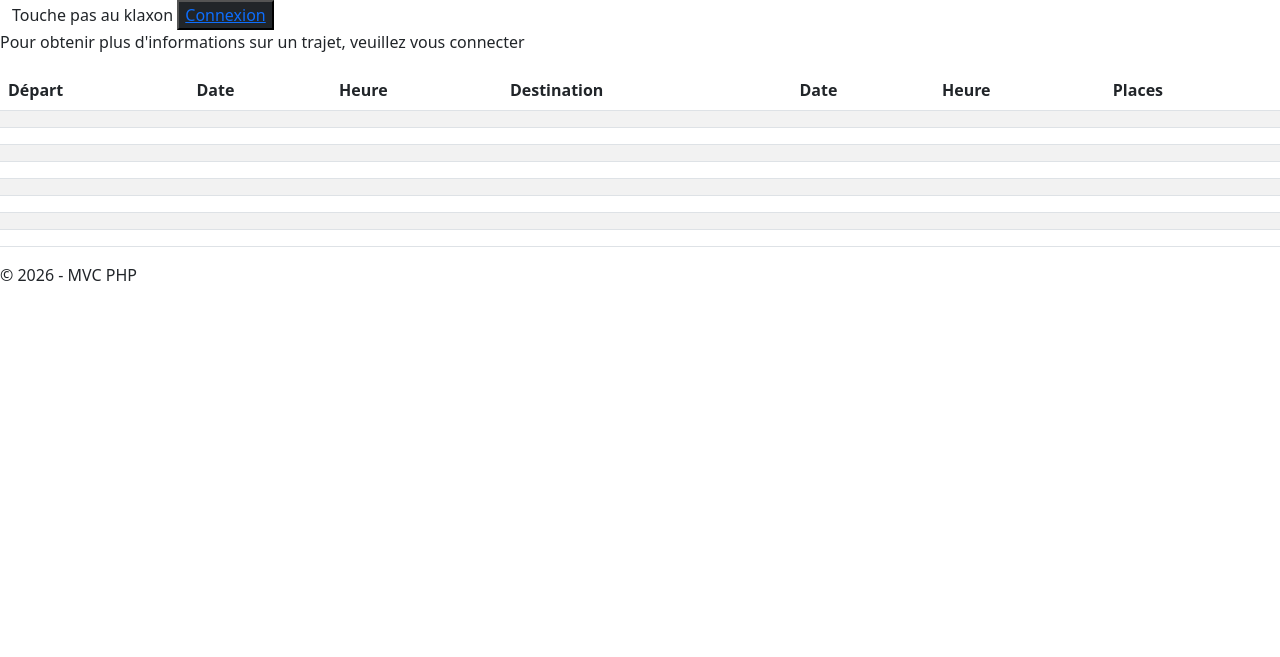
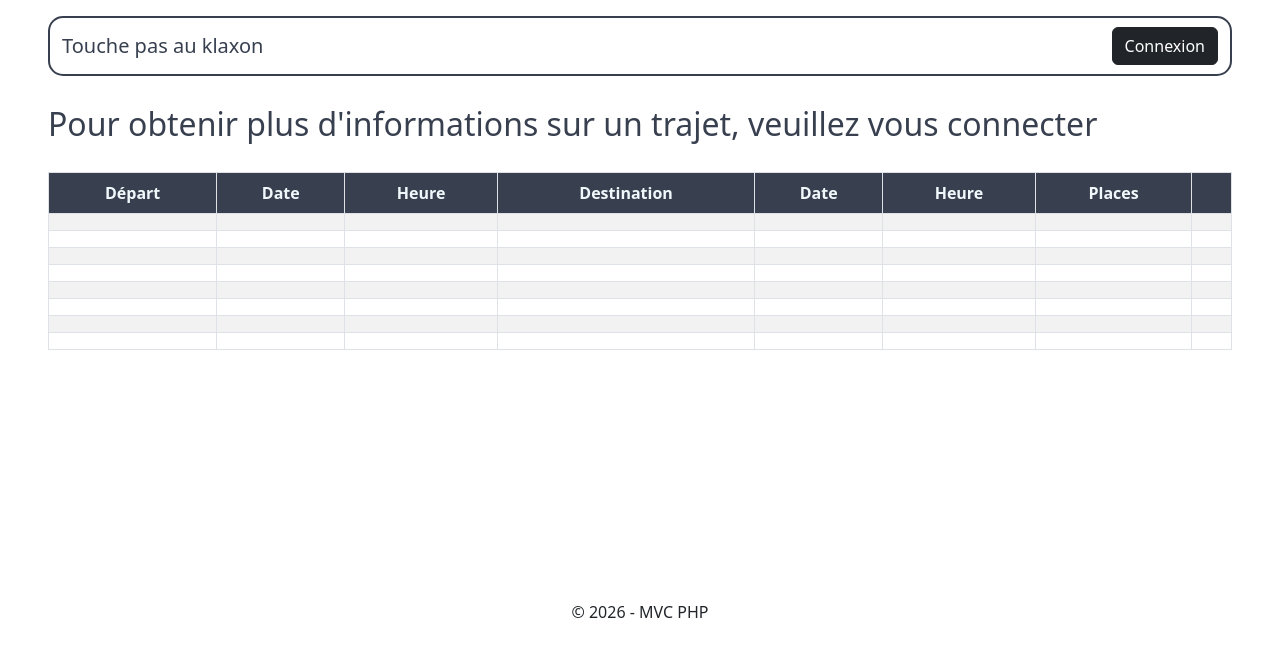
Before and after one commit to Laurinedbt/touchepasauklaxon, a PHP site: page /templates/home.php in a window 1280 px wide. Shown: the top 657 px of the page. Run offline with PHP 8.4, Linux system fonts and the light colour scheme; lists and menus that the app fills with data are empty; style sheets or scripts are compiled from the project's sources.

Commit message:
Finalisation vue home

```diff
--- /dev/null
+++ b/public/style.css
@@ -0,0 +1,26 @@
+.dark-color, .navbar-brand{
+    color: #384050;
+}
+
+.dark-row{
+    background-color: #384050;
+    color: #f1f8fc;
+}
+
+a {
+    text-decoration: none;
+    color: #f1f8fc;
+}
+
+.navbar{
+    border: 2px solid #384050;
+    border-radius: 15px;
+}
+
+.info-text{
+    font-size: 2em;
+}
+
+footer{
+    margin-top: 250px;
+}
--- a/templates/home.php
+++ b/templates/home.php
@@ -5,25 +5,24 @@
     <meta name="viewport" content="width=device-width, initial-scale=1.0">
     <title>Page d'accueil</title>
     <link href="https://cdn.jsdelivr.net/npm/bootstrap@5.2.3/dist/css/bootstrap.min.css" rel="stylesheet" integrity="sha384-rbsA2VBKQhggwzxH7pPCaAqO46MgnOM80zW1RWuH61DGLwZJEdK2Kadq2F9CUG65" crossorigin="anonymous">
-    <link rel="stylesheet" href="/public/style.scss">
+    <link rel="stylesheet" href="../public/style.css">
 </head>
 <header>
-    <nav>
+    <nav class="navbar my-3 mx-5">
         <div class="container-fluid">
             <a class="navbar-brand" href="/">Touche pas au klaxon</a>
-            <button class="bg-dark">
-                <a href="/login">Connexion</a>
-            </button>
+            <a href="/login" class="btn btn-dark">Connexion</a>
+
         </div>
     </nav>
 </header>
 <body>
-    <main>
-        <div><p>Pour obtenir plus d'informations sur un trajet, veuillez vous connecter</p></div>
+    <main class="mx-5">
+        <div><p class="dark-color info-text py-2">Pour obtenir plus d'informations sur un trajet, veuillez vous connecter</p></div>
 
-        <table class="table table-striped">
-            <thead>
-                <tr>
+        <table class="table table-striped table-bordered">
+            <thead class="text-center">
+                <tr class="dark-row">
                     <th>Départ</th>
                     <th>Date</th>
                     <th>Heure</th>
@@ -31,10 +30,12 @@
                     <th>Date</th>
                     <th>Heure</th>
                     <th>Places</th>
+                    <th></th>
                 </tr>
             </thead>
             <tbody>
                 <tr>
+                    <th></th>
                     <th></th>
                     <th></th>
                     <th></th>
@@ -51,8 +52,10 @@
                     <th></th>
                     <th></th>
                     <th></th>
+                    <th></th>
                 </tr>
                 <tr>
+                    <th></th>
                     <th></th>
                     <th></th>
                     <th></th>
@@ -69,8 +72,10 @@
                     <th></th>
                     <th></th>
                     <th></th>
+                    <th></th>
                 </tr>
                 <tr>
+                    <th></th>
                     <th></th>
                     <th></th>
                     <th></th>
@@ -87,8 +92,10 @@
                     <th></th>
                     <th></th>
                     <th></th>
+                    <th></th>
                 </tr>
                 <tr>
+                    <th></th>
                     <th></th>
                     <th></th>
                     <th></th>
@@ -105,12 +112,13 @@
                     <th></th>
                     <th></th>
                     <th></th>
+                    <th></th>
                 </tr>
             </tbody>
         </table>
     </main>
 </body>
-<footer>
+<footer class="d-flex justify-content-center">
     <div><p>&copy; 2026 - MVC PHP</p></div>
 </footer>
 </html>
```
Also changed, not shown: public/style.scss (deleted).
